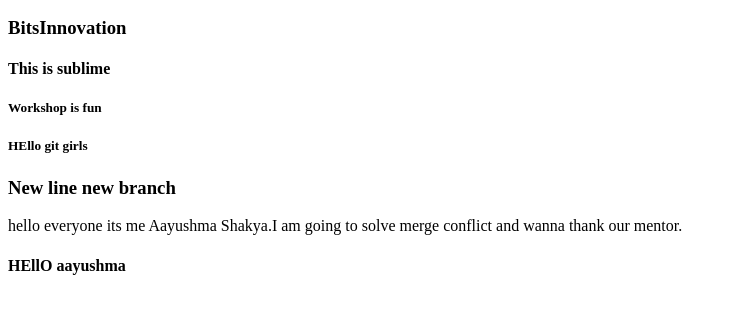
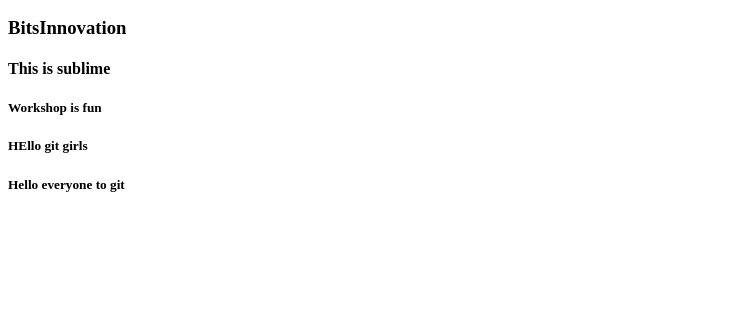
Before and after one commit to shakaayu/New, a plain HTML site: page home.html in a window 1280 px wide. Shown: the part 110-424 px from the top of the page, without its empty margins (0-737 px from the left). Drawn offline with Linux system fonts and the light colour scheme.

Commit message:
Hello everyone is added

```diff
--- a/home.html
+++ b/home.html
@@ -21,8 +21,11 @@ Workshop is fun
 <h5>
  HEllo git girls
 </h5>
-<h3> New line new branch</h3>
-<p> hello everyone its me Aayushma Shakya.I am going to solve merge conflict and wanna thank our mentor. </p>
-<h4> HEllO aayushma</h4>
+
+
+<h5>
+ Hello everyone to git
+</h5>
+
 </body>
 </html>
```
